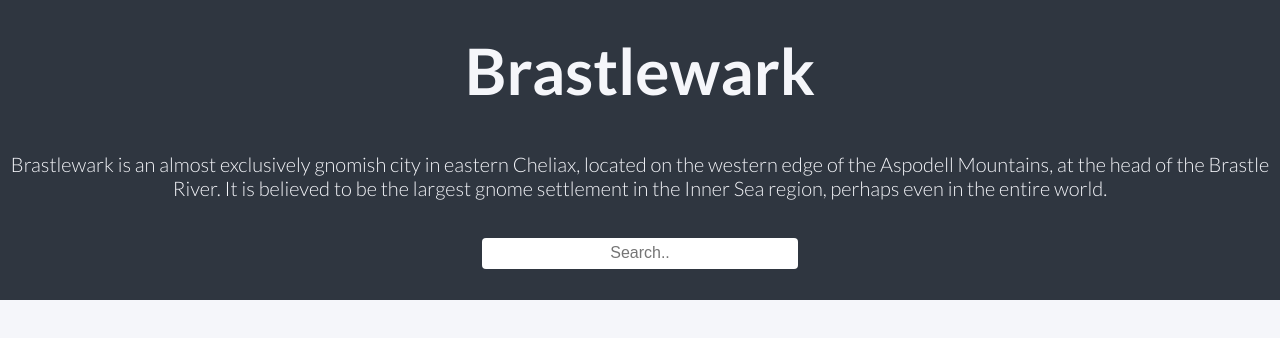
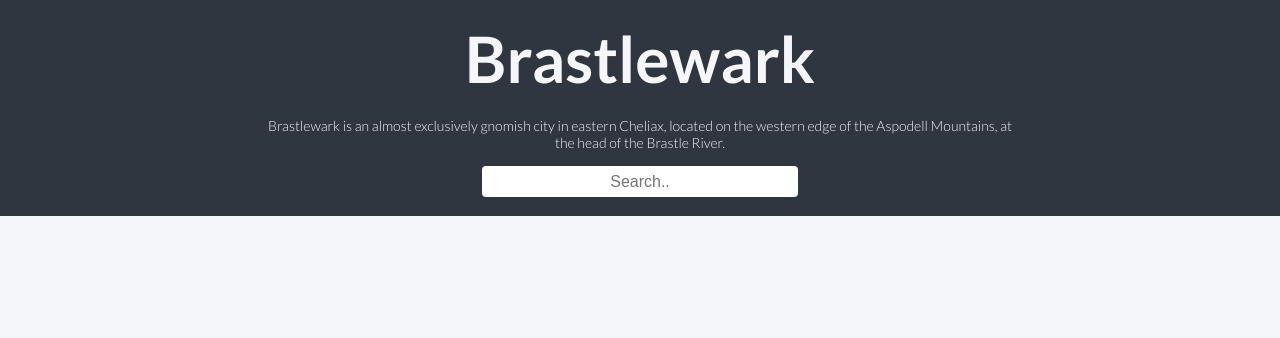
Before and after one commit to franlol/brastlewark-gnomes, a React (Create React App) app: page / in a window 1280 px wide. Shown: the top 338 px of the page. Built offline with nearby package versions, Linux system fonts and the light colour scheme; no server answers.

Commit message:
Fixing css

```diff
--- a/src/components/Header/Header.js
+++ b/src/components/Header/Header.js
@@ -22,7 +22,7 @@ class Header extends Component {
     return (
       <header>
         <h1>Brastlewark</h1>
-        <h5>Brastlewark is an almost exclusively gnomish city in eastern Cheliax, located on the western edge of the Aspodell Mountains, at the head of the Brastle River. It is believed to be the largest gnome settlement in the Inner Sea region, perhaps even in the entire world.</h5>
+        <h5>Brastlewark is an almost exclusively gnomish city in eastern Cheliax, located on the western edge of the Aspodell Mountains, at the head of the Brastle River.</h5>
         <input placeholder="Search.." className="header-input" name="searchInput" type="text" onChange={e => this.inputHandler(e)} value={this.state.searchInput} />
       </header>
     );
--- a/src/components/Header/header.css
+++ b/src/components/Header/header.css
@@ -3,11 +3,11 @@ header {
   flex-direction: column;
   justify-content: space-around;
   background: #2f3640;
-  min-height: 300px;
+  min-height: 200px;
+  max-height: 216px;
 }
 
-h1,
-h5 {
+h1, h5 {
   margin: 0;
   color: #f5f6fa;
   padding-top: 20px;
@@ -20,6 +20,9 @@ h1 {
 
 h5 {
   margin: 0 auto;
+  font-size: 14px;
+  font-weight: lighter;
+  max-width: 760px;
 }
 
 h1 a {
@@ -39,22 +42,13 @@ h1 a {
   font-size: 1em;
 }
 
-@media (min-width: 450px) {
-  h5 {
-    font-size: 20px;
-    font-weight: lighter;
-  }
-}
-
 @media (max-width: 450px) {
   h1 {
     font-size: 3em;
   }
-
   h5 {
     display: none;
   }
-
   header {
     min-height: 50px;
   }
--- a/src/hocs/withGnomes.js
+++ b/src/hocs/withGnomes.js
@@ -18,7 +18,7 @@ const withGnomes = (WrappedComponent) => {
         const gnomes = await gnomeService.getGnomes();
         this.setState({ gnomes: gnomes.Brastlewark });
       } catch (err) {
-        console.log(err)
+        console.log(err);
       }
     }
 
--- a/src/views/Home/home.css
+++ b/src/views/Home/home.css
@@ -1,11 +1,11 @@
 .list-wrap {
   display: flex;
   flex-direction: column;
-  height: calc(100vh - 300px);
+  height: calc(100vh - 216px);
 }
 
 @media (max-width: 450px) {
   .list-wrap {
-    height: calc(100vh - 50px);
+    height: calc(100vh - 144px);
   }
 }
```
Also changed, not shown: 2 other files (tests, documents, lock files or other folders).
